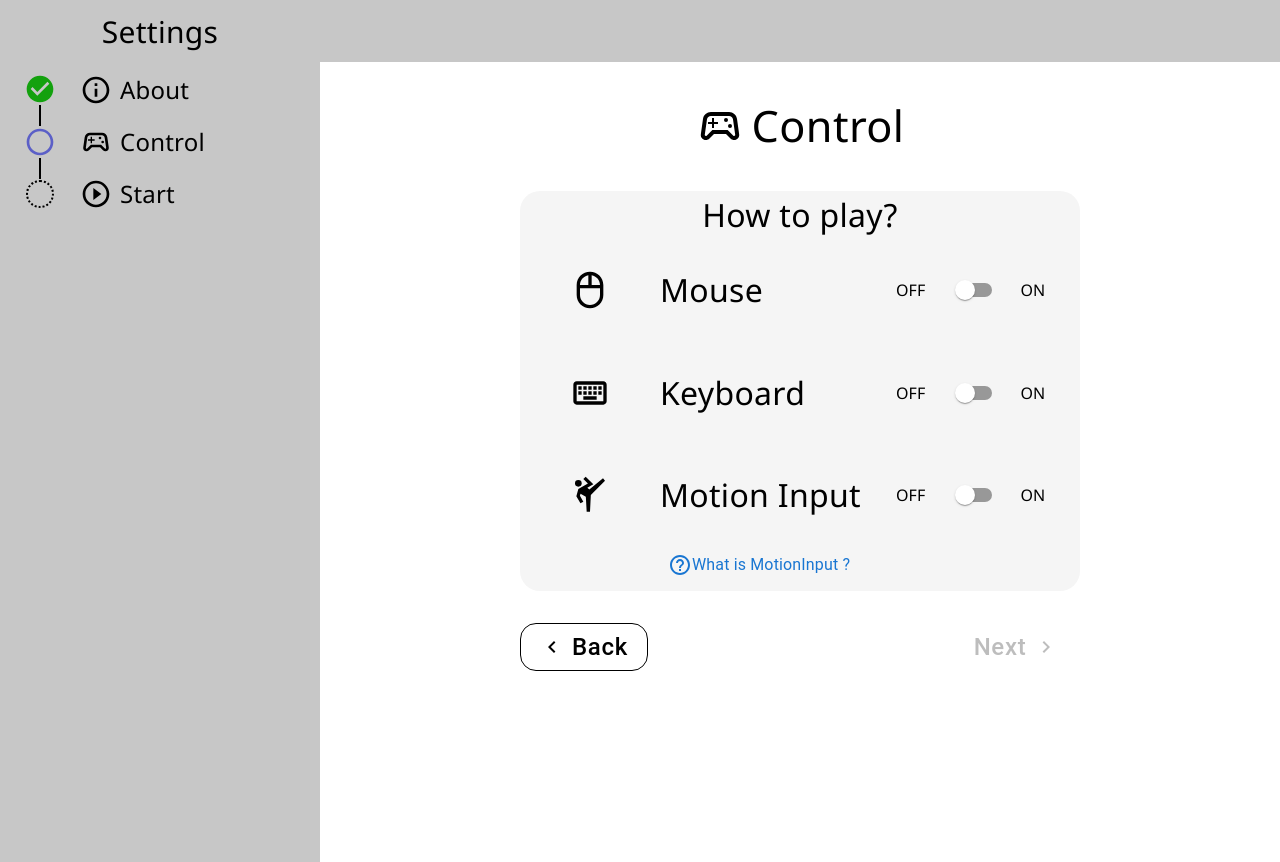
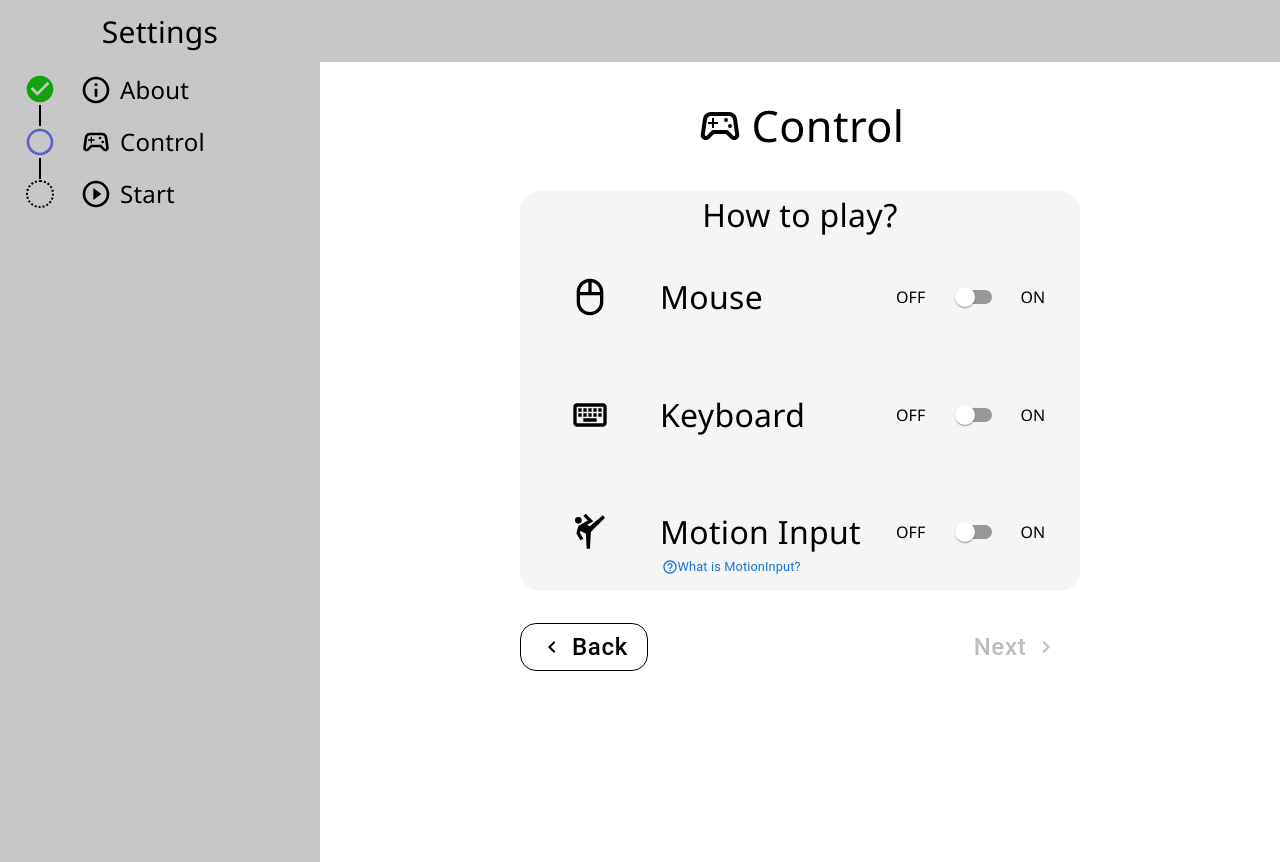
Before and after one commit to zczqkit/setting, a React (Create React App) app: page /Control in a window 1280 px wide. Built offline with nearby package versions, Linux system fonts and the light colour scheme.

Commit message:
small change

```diff
--- a/src/components/SideMenu_Step2.js
+++ b/src/components/SideMenuStep2.js
@@ -4,7 +4,6 @@ import InfoOutlinedIcon from '@mui/icons-material/InfoOutlined';
 import PlayCircleOutlineOutlinedIcon from '@mui/icons-material/PlayCircleOutlineOutlined';
 import SportsEsportsOutlinedIcon from '@mui/icons-material/SportsEsportsOutlined';
 import CircleOutlinedIcon from '@mui/icons-material/CircleOutlined';
-import TaskAltOutlinedIcon from '@mui/icons-material/TaskAltOutlined';
 import CheckCircleIcon from '@mui/icons-material/CheckCircle';
 
 const styles = {
--- a/src/components/SideMenu_Step3.js
+++ b/src/components/SideMenuStep3.js
@@ -4,7 +4,6 @@ import InfoOutlinedIcon from '@mui/icons-material/InfoOutlined';
 import PlayCircleOutlineOutlinedIcon from '@mui/icons-material/PlayCircleOutlineOutlined';
 import SportsEsportsOutlinedIcon from '@mui/icons-material/SportsEsportsOutlined';
 import CircleOutlinedIcon from '@mui/icons-material/CircleOutlined';
-import TaskAltOutlinedIcon from '@mui/icons-material/TaskAltOutlined';
 import CheckCircleIcon from '@mui/icons-material/CheckCircle';
 
 const styles = {
--- a/src/screens/About.js
+++ b/src/screens/About.js
@@ -1,6 +1,6 @@
 import React from 'react';
 import Header from '../components/Header';
-import SideMenu_Step1 from '../components/SideMenu_Step1';
+import SideMenuStep1 from '../components/SideMenuStep1';
 import motionInputLogo from '../components/motioninput.jpg';
 import uclLogo from '../components/ucl_logo.svg';
 import logo from '../components/logo.png';
@@ -16,7 +16,7 @@ function About() {
       <div>
         <Header/>
         <Grid container item xs={12}>
-          <Grid item xs={3}><SideMenu_Step1/></Grid>
+          <Grid item xs={3}><SideMenuStep1/></Grid>
           <Grid item xs={9}><HomeBody/></Grid>
         </Grid>
       </div>
@@ -71,7 +71,7 @@ function About() {
       color:"white",
       textTransform: "none",
       borderRadius:'1rem',
-      margin:'0 0 0 0rem',
+      margin:' 0 0 0rem',
       fontSize: '1.5rem',
       padding: '1rem',
       height: '3rem',
@@ -86,7 +86,8 @@ function About() {
     return (
       <Box sx={styles.homeBody}>
         <Typography sx={styles.menuItem}>
-          <InfoOutlinedIcon sx={styles.menuIcon} />About
+          <InfoOutlinedIcon sx={styles.menuIcon} />
+          About
         </Typography>
         <Box sx={styles.textBox}>
           <Grid item xs={6} sx={{ display: 'flex',flexDirection: 'row', justifyContent: 'center', alignItems: 'center'}}>
@@ -98,10 +99,10 @@ function About() {
                 With MotionInput, by waving or jumping,<br />
                 you can explore a new world of gaming!<br /><br />
               </Typography>
-              <Box sx={{position: 'absolute', right: '11rem', bottom: '1.7rem'}}>
+              <Box sx={{position: 'absolute', right: '13rem', bottom: '1.7rem'}}>
               <img src={uclLogo} alt="logo" style={{height:'1.2rem',width:'4rem',margin:'0 0'}}/>
               </Box>
-              <Box sx={{position: 'absolute', right: "0rem", bottom: '1.5rem'}}>
+              <Box sx={{position: 'absolute', right: "2rem", bottom: '1.5rem'}}>
               <img src={logo} alt="logo" style={{height:'1.5rem',width:'10.5rem',margin:'0 0'}}/>
               </Box>
           </Grid>
--- a/src/screens/Control.js
+++ b/src/screens/Control.js
@@ -1,6 +1,6 @@
 import React,{ useState }from 'react';
 import Header from '../components/Header';
-import SideMenu_Step2 from '../components/SideMenu_Step2';
+import SideMenuStep2 from '../components/SideMenuStep2';
 import {Link} from 'react-router-dom';
 import Dialog from '@mui/material/Dialog';
 import DialogContent from '@mui/material/DialogContent';
@@ -24,7 +24,7 @@ function Control() {
       <div>
         <Header/>
         <Grid container item xs={12}>
-          <Grid item xs={3}><SideMenu_Step2/></Grid>
+          <Grid item xs={3}><SideMenuStep2/></Grid>
           <Grid item xs={9}><HomeBody /></Grid>
         </Grid>
       </div>
@@ -54,6 +54,7 @@ function Control() {
       width:'35rem',
       borderRadius: '20px',
       backgroundColor: '#F5F5F5',
+      position: 'relative',
     },
 
     menuItem: {
@@ -86,7 +87,7 @@ function Control() {
     textPosition:{
         display: 'flex',
         flexDirection: 'row',
-        alignItems: 'center'
+        alignItems: 'center',
       },
 
     description: {
@@ -167,6 +168,7 @@ function Control() {
       flexDirection: 'row',
       alignItems: 'center',
       margin:'0 0 0.5rem 0',
+      fontSize: '0.8rem',
       }
   };
 
@@ -261,20 +263,15 @@ function Control() {
                     <FormControlLabel control={<Switch checked={isMotionSwitchOn} onChange={(e) => handleSwitchChange(e, setMotionSwitchOn, <MotionInputInstruction/>, 'motion')}  />}/>
                     <Typography  sx={styles.label}>ON</Typography></Grid>
             </Grid>
-            <Box sx={{ display: 'flex', flexDirection: 'row'}} >
-              <Grid item xs={3}>
-              </Grid>
-              <Grid item xs={5}>
-              <Link to="/WhatIsMotionInput"><Button style={{textTransform: 'none'}}>
-                <Typography sx={styles.helpPosition}>
-                  <HelpOutlineOutlinedIcon/>
-                  What is MotionInput ?
-                </Typography>
-              </Button>
-              </Link>
-              </Grid>
-              <Grid item xs={4}>
-              </Grid>
+            <Box sx={{position: 'absolute', left: "7.2rem", bottom: '0.5rem'}}>
+                <Link to="/WhatIsMotionInput">
+                  <Button style={{height: '1.5rem', width: '12rem', textTransform: 'none'}}>
+                    <Typography sx={styles.helpPosition}>
+                      <HelpOutlineOutlinedIcon sx={{height: '1.rem', width: '1rem'}}/>
+                      What is MotionInput?
+                    </Typography>
+                  </Button>
+                </Link>
             </Box>
             <Dialog open={open} onClose={handleNoClick}>
               <DialogContent sx={{padding:"1rem 1rem 0.5rem 1rem"}}>
@@ -294,7 +291,7 @@ function Control() {
                   </Box>
                 </Box>
               </DialogActions>
-      </Dialog>
+              </Dialog>
         </Box>
         <Box sx={styles.buttonPosition}>
           <Grid item xs={6}>
--- a/src/screens/StartGame.js
+++ b/src/screens/StartGame.js
@@ -1,6 +1,6 @@
 import React from 'react';
 import Header from '../components/Header';
-import SideMenu_Step3 from '../components/SideMenu_Step3';
+import SideMenuStep3 from '../components/SideMenuStep3';
 import logo from '../components/flappy-bird-logo.png';
 import { Box,Grid,Typography,Button} from '@mui/material';
 import {Link} from 'react-router-dom';
@@ -15,7 +15,7 @@ function StartGame(props) {
       <div>
         <Header/>
         <Grid container item xs={12}>
-          <Grid item xs={3}><SideMenu_Step3/></Grid>
+          <Grid item xs={3}><SideMenuStep3/></Grid>
           <Grid item xs={9}><HomeBody/></Grid>
         </Grid>
       </div>
--- a/src/screens/StartGameMotionInput.js
+++ b/src/screens/StartGameMotionInput.js
@@ -1,6 +1,6 @@
 import React from 'react';
 import Header from '../components/Header';
-import SideMenu_Step3 from '../components/SideMenu_Step3';
+import SideMenuStep3 from '../components/SideMenuStep3';
 import goodplayexample from '../components/goodplayexample.png';
 import badplayexample from '../components/badplayexample.png';
 import { Box,Grid,Typography,Button} from '@mui/material';
@@ -18,7 +18,7 @@ function StartGameMotionInput() {
       <div>
         <Header/>
         <Grid container item xs={12}>
-          <Grid item xs={3}><SideMenu_Step3/></Grid>
+          <Grid item xs={3}><SideMenuStep3/></Grid>
           <Grid item xs={9}><HomeBody/></Grid>
         </Grid>
       </div>
@@ -117,11 +117,11 @@ function StartGameMotionInput() {
         <Box sx={{ display: 'flex',flexDirection: 'row'}}>
           <Grid item xs={6} sx={{ display: 'flex',flexDirection: 'column', justifyContent: 'center', alignItems: 'center'}}>
             <CheckCircleOutlineOutlinedIcon sx={{fontSize: '3rem', color:'green',margin:'1rem 0 0 0'}}/>
-            <img src={goodplayexample} style={{height:'10rem',width:'15rem',margin:'1rem 0 2rem 0'}}/>
+            <img src={goodplayexample} alt='logo' style={{height:'10rem',width:'15rem',margin:'1rem 0 2rem 0'}}/>
           </Grid>
           <Grid item xs={6} sx={{ display: 'flex',flexDirection: 'column', justifyContent: 'center', alignItems: 'center'}}>
             <NotInterestedOutlinedIcon  sx={{fontSize: '3rem', color:'red',margin:'1rem 0 0 2rem'} } />
-            <img src={badplayexample} style={{height:'10rem',width:'15rem',margin:'1rem 0 2rem 2rem'}}/>
+            <img src={badplayexample} alt='logo' style={{height:'10rem',width:'15rem',margin:'1rem 0 2rem 2rem'}}/>
           </Grid>
         </Box>
         <Box sx={{ display: 'flex',flexDirection: 'row',justifyContent: 'center', alignItems: 'center'}}>
--- a/src/screens/WhatIsMotionInput.js
+++ b/src/screens/WhatIsMotionInput.js
@@ -1,6 +1,6 @@
 import React from 'react';
 import Header from '../components/Header';
-import SideMenu_Step2 from '../components/SideMenu_Step2';
+import SideMenuStep2 from '../components/SideMenuStep2';
 import motionInputLogo from '../components/motioninput.jpg';
 import { Box,Grid,Typography,Button} from '@mui/material';
 import ChevronLeftIcon from '@mui/icons-material/ChevronLeft';
@@ -13,7 +13,7 @@ function WhatISMotionInput() {
       <div>
         <Header/>
         <Grid container item xs={12}>
-          <Grid item xs={3}><SideMenu_Step2/></Grid>
+          <Grid item xs={3}><SideMenuStep2/></Grid>
           <Grid item xs={9}><HomeBody/></Grid>
         </Grid>
       </div>
```
Also changed, not shown: src/components/SideMenuStep1.js (renamed from src/components/SideMenu_Step1.js).
